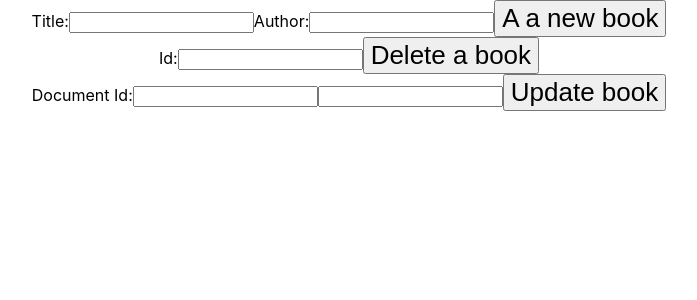
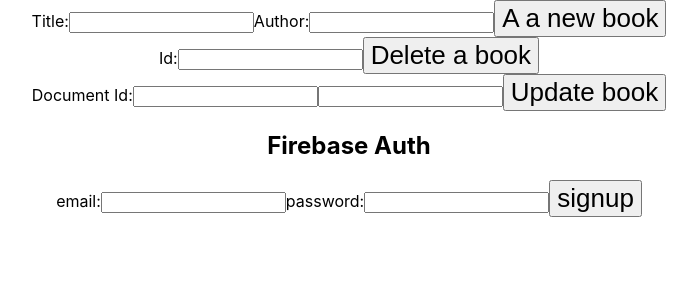
Before and after one commit to Michaeloye/firebase-tutorial, a React (Vite) app: page / in a window 1280 px wide. Shown: the top 300 px of the page, without its empty margins (291-988 px from the left). Built offline with nearby package versions, Linux system fonts and the light colour scheme; no server answers; the database is empty.

Commit message:
Add Signup form with necessary state

```diff
--- a/src/App.jsx
+++ b/src/App.jsx
@@ -1,10 +1,12 @@
 import { useState } from "react";
 import "./App.css";
 
-function App({ handleAdd, handleDelete, handleUpdate }) {
+function App({ handleAdd, handleDelete, handleUpdate, handleSignup }) {
   const [title, setTitle] = useState();
   const [author, setAuthor] = useState();
   const [id, setId] = useState();
+  const [email, setEmail] = useState();
+  const [password, setPassword] = useState();
 
   return (
     <div className="App">
@@ -56,6 +58,28 @@
         />
         <button type="submit">Update book</button>
       </form>
+
+      {/* Authentication */}
+      <h2>Firebase Auth</h2>
+
+      <form
+        className="signup"
+        onSubmit={(e) => handleSignup(e, email, password)}
+      >
+        <label htmlFor="email">email:</label>
+        <input
+          type="email"
+          name="email"
+          onChange={(e) => setEmail(e.target.value)}
+        />
+        <label htmlFor="password">password:</label>
+        <input
+          type="password"
+          name="password"
+          onChange={(e) => setPassword(e.target.value)}
+        />
+        <button type="submit">signup</button>
+      </form>
     </div>
   );
 }
```
